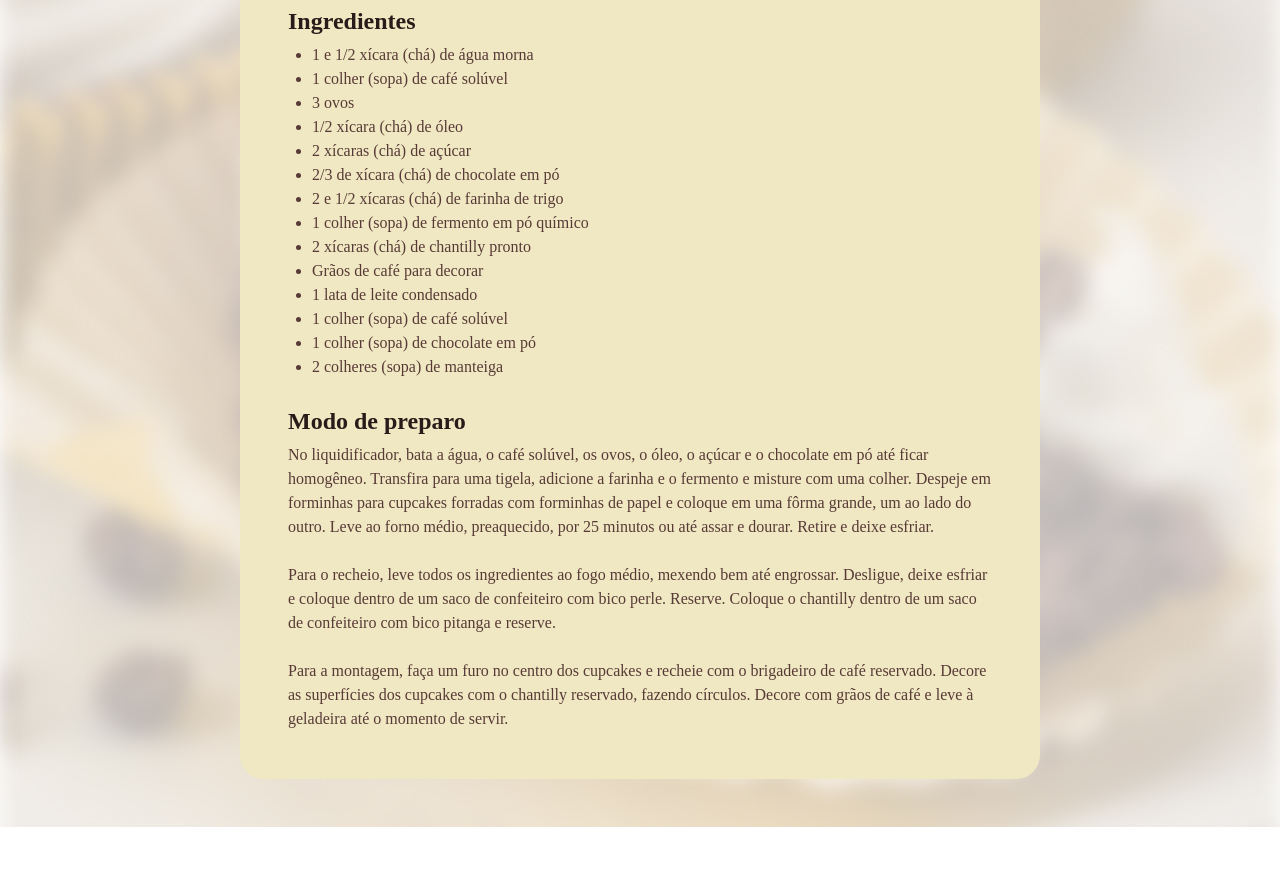
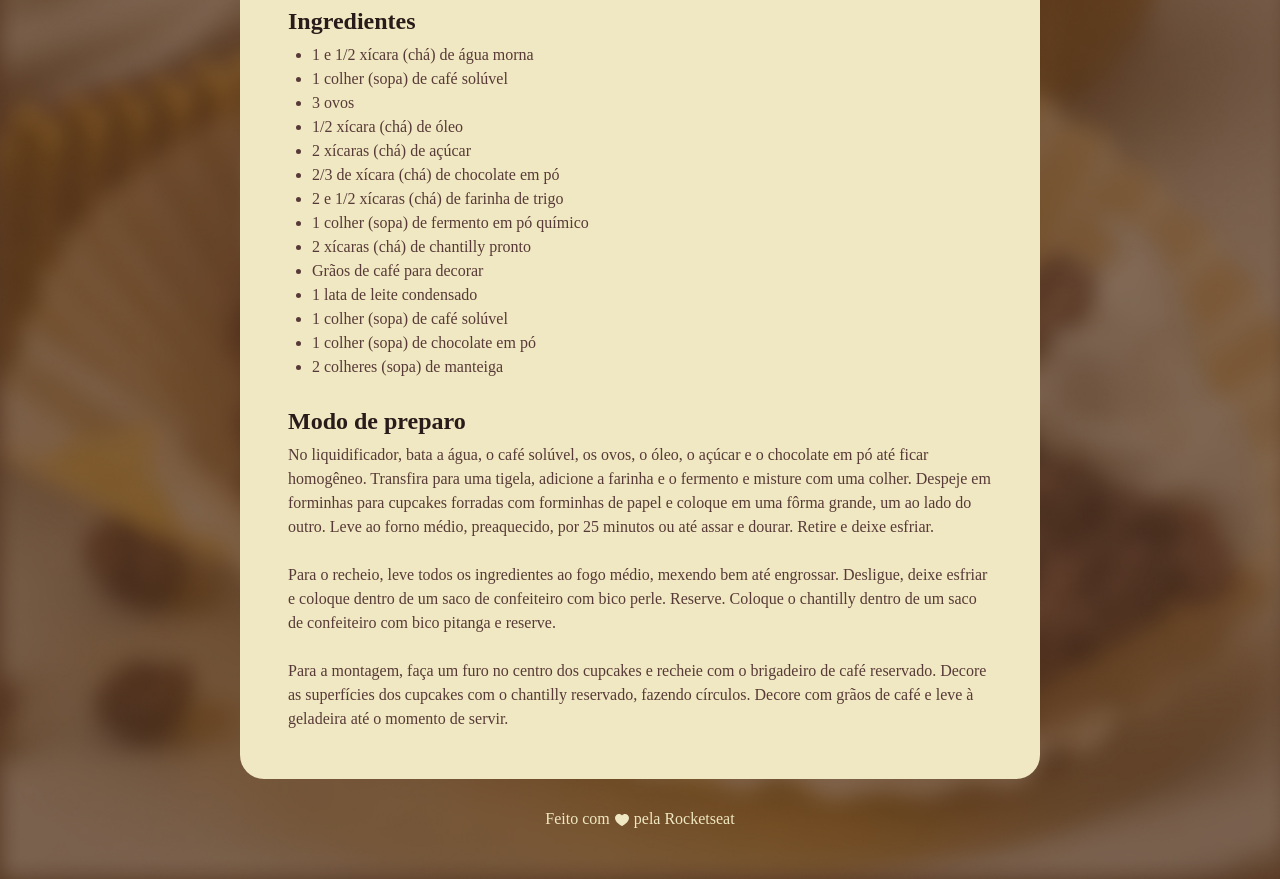
Before and after one commit to yurisant23/Projeto-pagina-de-receita-frontend, a plain HTML site: page index.html in a window 1280 px wide. Shown: the part 720-1599 px from the top of the page. Before the commit the page ends 1547 px from the top, so only its background shows below. Drawn offline with Linux system fonts and the light colour scheme; a web font is replaced by a local one.

Commit message:
adicionando footer e atualizando background img

```diff
--- a/index.html
+++ b/index.html
@@ -53,5 +53,8 @@
         </section>
     </main>
 </div>
+<footer>
+    Feito com <img src="assets/heart.svg" alt="Coracaozinho"> pela Rocketseat
+</footer>
 </body>
 </html>
--- a/style.css
+++ b/style.css
@@ -11,7 +11,7 @@
 
 
 body{
-  background-image: url(assets/bg-image.jpg);
+  background-image: url(assets/background.jpg);
   background-size: cover;
 }
 
@@ -21,7 +21,7 @@ body{
   padding: 24px;
   background-color: #F0E8C2;
   border-radius: 24px;
-  margin: 48px auto;
+  margin: 48px auto 28px;
 }
 
 img {
@@ -58,3 +58,13 @@ h1, h2{
 ul{
   padding-left: 24px;
 }
+
+footer{
+  color: #F0E8C2;
+  text-align: center;
+  padding-bottom: 48px;
+}
+
+footer img{
+  vertical-align: middle;
+}
```
Also changed, not shown: assets/background.jpg (added), assets/bg.jpg (renamed from assets/bg-image.jpg), assets/heart.svg (added).
